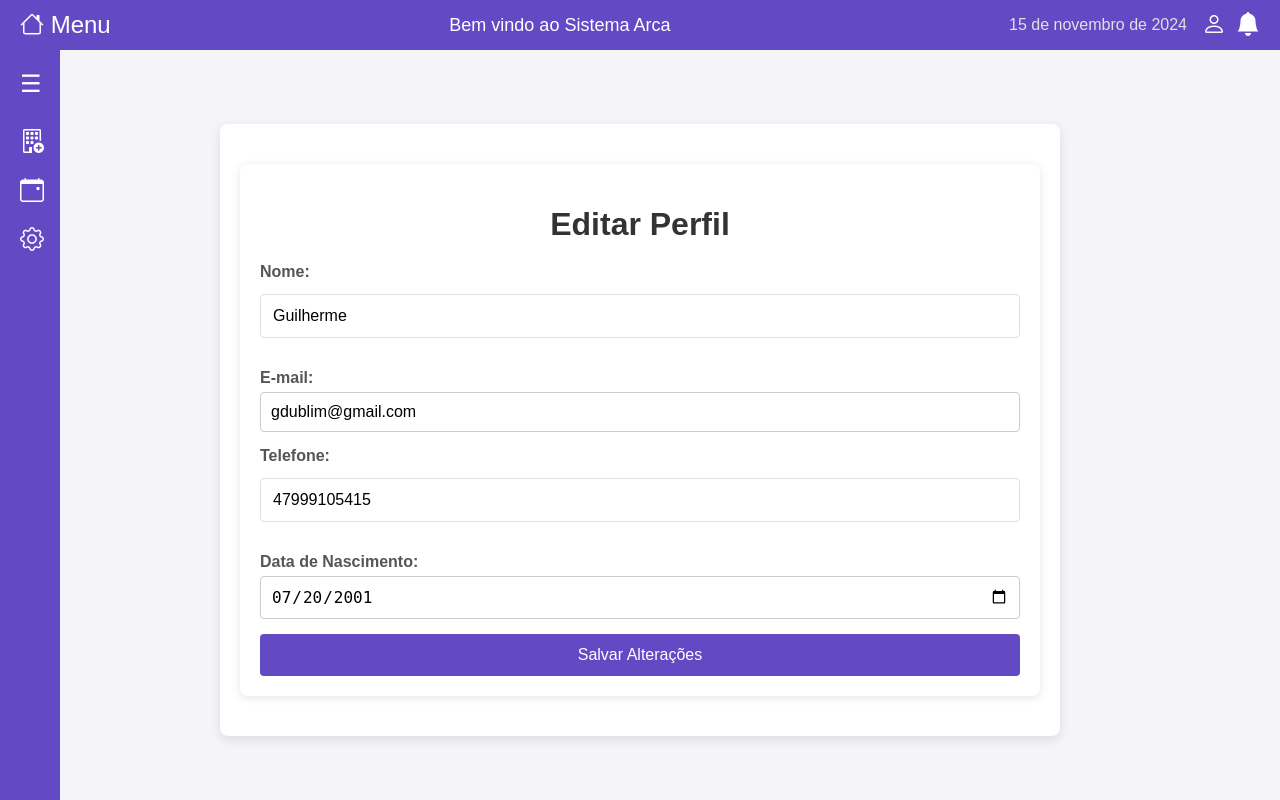
After one commit to guilhermedublim/arca, a Flask app: page /editar-perfil in a window 1280 px wide. The commit adds this page. Run offline with Flask 3, Linux system fonts and the light colour scheme; the visitor is signed in with stand-in values (Sample User, id 1).

Commit message:
Finalizado implementação das rotinas de reserva e implementado alteração do perfil do usuário, além de correções na tela do menu do sistema.

```diff
--- a/app.py
+++ b/app.py
@@ -23,7 +23,6 @@ with app.app_context():
     db.create_all()
 
 @app.route('/', methods=['GET','POST'])
-@login_required
 def login():
     if request.method == 'POST':
         email = request.form['username']
@@ -47,10 +46,13 @@ def logout():
     flash('Logout realizado com sucesso!', 'info')
     return redirect(url_for('login'))
 
+notificacoes = []
+
 @app.route('/menu')
 @login_required
 def menu():
-    return render_template('menu.html', notificacoes=notificacoes)
+    usuarios = Usuario.query.filter(Usuario.id == session['user_id']).first()
+    return render_template('menu.html', notificacoes=notificacoes, usuarios=usuarios)
 
 @app.route('/salas', methods=['GET'])
 @login_required
@@ -133,7 +135,7 @@ def criar_reserva():
             salas = Sala.query.all()
             usuarios = Usuario.query.all()
             sala_id = request.form['sala_id']
-            usuario_id = current_user.id #request.form['usuario_id']
+            usuario_id = request.form['usuario_id']
             data_reserva = datetime.strptime(request.form['data_reserva'], '%Y-%m-%d').date()
             horario_inicio = datetime.strptime(request.form['horario_inicio'], '%H:%M').time()
             horario_fim = datetime.strptime(request.form['horario_fim'], '%H:%M').time()
@@ -232,5 +234,62 @@ def criar_usuario():
         flash(f'Erro ao criar o usuário: {str(e)}', 'error')
     return redirect(url_for('login'))
 
+@app.route('/conta/configuracoes', methods=['GET', 'POST'])
+@login_required
+def configuracoes_conta():
+    usuario = Usuario.query.get_or_404(current_user.id)
+
+    if request.method == 'POST':
+        try:
+            # Atualizar informações pessoais
+            usuario.email = request.form['email']
+            usuario.telefone = request.form['telefone']
+            db.session.commit()
+            flash('Informações pessoais atualizadas!', 'success')
+
+            # Alterar senha
+            if 'nova_senha' in request.form and 'confirmar_senha' in request.form:
+                nova_senha = request.form['nova_senha']
+                confirmar_senha = request.form['confirmar_senha']
+                if nova_senha == confirmar_senha:
+                    usuario.senha = generate_password_hash(nova_senha)
+                    db.session.commit()
+                    flash('Senha alterada com sucesso!', 'success')
+                else:
+                    flash('As senhas não coincidem!', 'danger')
+        except Exception as e:
+            db.session.rollback()
+            flash(f'Ocorreu um erro: {str(e)}', 'danger')
+
+    return render_template('configuracoes_conta.html', usuario=usuario)
+
+ALLOWED_EXTENSIONS = {'png', 'jpg', 'jpeg'}
+def allowed_file(filename):
+    return '.' in filename and filename.rsplit('.', 1)[1].lower() in ALLOWED_EXTENSIONS
+
+
+@app.route('/editar-perfil', methods=['GET', 'POST'])
+@login_required
+def editar_perfil():
+    usuario = Usuario.query.get(session['user_id'])
+
+    if request.method == 'POST':
+        usuario.nome = request.form.get('nome')
+        usuario.email = request.form.get('email')
+        usuario.telefone = request.form.get('telefone')
+        usuario.endereco = request.form.get('endereco')
+        usuario.data_nascimento = datetime.strptime(request.form['data_nascimento'], "%Y-%m-%d").date()
+
+        try:
+            db.session.commit()
+            flash('Perfil atualizado com sucesso!', 'success')
+            return redirect(url_for('menu'))
+        except Exception as e:
+            db.session.rollback()
+            flash(f'Erro ao atualizar o perfil: {str(e)}', 'danger')
+            db.session.rollback()
+        return redirect(url_for('editar_perfil'))
+    return render_template('editar_perfil.html', usuario=usuario)
+
 if __name__ == '__main__':
     app.run(debug=True)
--- a/extensions.py
+++ b/extensions.py
@@ -1,5 +1,6 @@
 from flask_sqlalchemy import SQLAlchemy
 from flask import Flask
+from flask_migrate import Migrate
 
 app = Flask(__name__)
 app.config['SQLALCHEMY_DATABASE_URI'] = 'sqlite:///C:/Users/Gui/Documents/Projetos/arca/arca.db'
--- a/static/style.css
+++ b/static/style.css
@@ -187,6 +187,90 @@ footer {
     margin-top: 20px;
     font-size: 14px;
     color: #777;
+}
+
+/* Container dos ícones no cabeçalho */
+.header-icons {
+    display: flex;
+    align-items: center;
+    gap: 20px; /* Espaçamento entre os ícones */
+    position: relative;
+}
+
+/* Ícone de usuário */
+#profile-icon {
+    font-size: 24px;
+    margin-right: 10px;
+    cursor: pointer;
+    color: #555;
+    transition: color 0.3s;
+    width: 40px;
+    height: 40px;
+    border-radius: 50%;
+    object-fit: cover;
+    cursor: pointer;
+}
+
+#profile-icon:hover {
+    color: #000;
+}
+
+/* Ícone de notificações */
+#notification-icon {
+    font-size: 24px;
+    cursor: pointer;
+    color: #555;
+    transition: color 0.3s;
+}
+
+#notification-icon:hover {
+    color: #000;
+}
+
+/* Menu de perfil */
+.profile-dropdown {
+    position: relative;
+}
+
+.profile-menu {
+    display: none; /* Inicialmente escondido */
+    position: absolute;
+    top: 35px;
+    left: 0; /* Para alinhar à esquerda do ícone de perfil */
+    background: #fff;
+    border: 1px solid #ddd;
+    border-radius: 5px;
+    box-shadow: 0px 4px 6px rgba(0, 0, 0, 0.1);
+    z-index: 10;
+    width: 200px;
+}
+
+.profile-menu a {
+    display: block;
+    padding: 10px 15px;
+    text-decoration: none;
+    color: #333;
+    font-size: 14px;
+}
+
+.profile-menu a:hover {
+    background: #f0f0f0;
+}
+
+/* Mostrar menu ao passar o mouse ou clicar */
+.profile-dropdown:hover .profile-menu,
+.profile-dropdown.active .profile-menu {
+    display: block;
+}
+
+@media (max-width: 768px) {
+    .header-icons {
+        gap: 10px; /* Reduz o espaço entre os ícones */
+    }
+
+    .profile-menu {
+        width: 150px; /* Ajusta a largura do menu em telas pequenas */
+    }
 }
 
 /* Barra lateral */
@@ -737,3 +821,127 @@ h1 {
 .mt-3 {
     margin-top: 1rem;
 }
+
+/* Ícones alinhados */
+.header-icons {
+    display: flex;
+    align-items: center;
+    gap: 20px; /* Ajuste o espaçamento entre os ícones */
+    position: relative;
+}
+
+#profile-icon,
+#notification-icon {
+    font-size: 24px;
+    cursor: pointer;
+    color: white;
+    transition: color 0.3s;
+}
+
+/* Estilização para dropdown */
+.dropdown {
+    position: relative;
+}
+
+.dropdown-menu {
+    display: none; /* Inicialmente escondido */
+    position: absolute;
+    top: 40px; /* Ajuste para aparecer abaixo do ícone */
+    right: 0; /* Alinhar à direita */
+    background: #fff;
+    border: 1px solid #ddd;
+    border-radius: 5px;
+    box-shadow: 0px 4px 6px rgba(0, 0, 0, 0.1);
+    z-index: 1000;
+    width: 200px;
+}
+
+.dropdown-menu ul {
+    list-style: none;
+    margin: 0;
+    padding: 0;
+}
+
+.dropdown-menu li {
+    padding: 10px;
+    border-bottom: 1px solid #f1f1f1;
+}
+
+.dropdown-menu li:last-child {
+    border-bottom: none;
+}
+
+.dropdown-menu li a {
+    text-decoration: none;
+    color: #555;
+    display: block;
+    transition: background-color 0.3s;
+}
+
+.dropdown-menu li a:hover {
+    background-color: #f1f1f1;
+}
+
+/** MENU */
+
+/* Geral do container */
+.menu-container-menu {
+    display: flex;
+    justify-content: center;
+    align-items: center;
+    gap: 20px;
+    margin: 40px auto;
+    flex-wrap: wrap;
+}
+
+/* Estilo dos cards */
+.card {
+    width: 200px;
+    height: 200px;
+    background-color: #f4f4f4;
+    border: 2px solid #ccc;
+    border-radius: 15px;
+    display: flex;
+    flex-direction: column;
+    justify-content: center;
+    align-items: center;
+    box-shadow: 0 4px 8px rgba(0, 0, 0, 0.1);
+    transition: transform 0.3s ease, box-shadow 0.3s ease;
+    cursor: pointer;
+    text-align: center;
+}
+
+.card:hover {
+    transform: translateY(-10px);
+    box-shadow: 0 6px 12px rgba(0, 0, 0, 0.2);
+}
+
+/* Estilo do texto dentro dos cards */
+.card h2 {
+    font-size: 1.5rem;
+    color: #333;
+    margin-bottom: 10px;
+}
+
+.card p {
+    font-size: 1rem;
+    color: #666;
+}
+
+.card i {
+    font-size: 24px;
+    color: #555;
+}
+
+/* Para dispositivos menores */
+@media (max-width: 768px) {
+    .menu-container {
+        flex-direction: column;
+        gap: 15px;
+    }
+
+    .card {
+        width: 100%;
+        max-width: 300px;
+    }
+}
--- a/templates/base.html
+++ b/templates/base.html
@@ -51,8 +51,18 @@
                 <span class="text">Menu</span>
             </a>
         </div>
-        <span class="welcome-message">Bem-vindo ao Sistema Arca</span>
+        <span class="welcome-message">Bem vindo ao Sistema Arca</span>
         <span class="current-date" id="currentDate"></span>
+
+        <div id="profile-dropdown" class="dropdown">
+            <i class="bi bi-person" id="profile-icon"></i>
+            <div id="profile-menu" class="dropdown-menu">
+                <ul>
+                    <li><a href="/editar-perfil">Editar Perfil</a></li>
+                    <li><a href="/configuracoes">Configurações da Conta</a></li>
+                </ul>
+            </div>
+        </div>
         <div class="notification-icon" onclick="toggleNotifications()">
             <i class="bi bi-bell-fill"></i>
             <div class="notification-popup" id="notificationPopup">
@@ -102,6 +112,32 @@
                 });
             }
         });
+
+        document.addEventListener("DOMContentLoaded", function () {
+            const profileIcon = document.getElementById("profile-icon");
+            const profileMenu = document.getElementById("profile-menu");
+            const notificationMenu = document.getElementById("notification-menu");
+
+            // Abrir/fechar menu de perfil ao clicar no ícone
+            profileIcon.addEventListener("click", function (event) {
+                event.stopPropagation(); // Impede que o clique feche imediatamente
+                profileMenu.style.display =
+                    profileMenu.style.display === "block" ? "none" : "block";
+
+                // Fecha o menu de notificações, se aberto
+                if (notificationMenu) {
+                    notificationMenu.style.display = "none";
+                }
+            });
+
+            // Fechar o menu ao clicar fora
+            document.addEventListener("click", function () {
+                if (profileMenu) {
+                    profileMenu.style.display = "none";
+                }
+            });
+        });
+
     </script>
 </body>
 </html>
--- /dev/null
+++ b/templates/editar_perfil.html
@@ -0,0 +1,42 @@
+{% extends "base.html" %}
+
+{% block title %}Editar Perfil{% endblock %}
+
+{% block content %}
+<div class="container">
+    <h1>Editar Perfil</h1>
+    <form method="POST" action="{{ url_for('editar_perfil') }}" enctype="multipart/form-data">
+        <div class="form-group">
+            <label for="nome">Nome:</label>
+            <input type="text" id="nome" name="nome" class="form-control" value="{{ usuario.nome }}" required>
+        </div>
+
+        <div class="form-group">
+            <label for="email">E-mail:</label>
+            <input type="email" id="email" name="email" class="form-control" value="{{ usuario.email }}" required>
+        </div>
+
+        <div class="form-group">
+            <label for="telefone">Telefone:</label>
+            <input type="text" id="telefone" name="telefone" class="form-control" value="{{ usuario.telefone }}">
+        </div>
+
+        <div class="form-group">
+            <label for="data_nascimento">Data de Nascimento:</label>
+            <input type="date" id="data_nascimento" name="data_nascimento" class="form-control" value="{{ usuario.data_nascimento }}">
+        </div>
+
+        <button type="submit" class="button">Salvar Alterações</button>
+    </form>
+</div>
+
+{% with messages = get_flashed_messages(with_categories=true) %}
+    {% if messages %}
+    <div class="flash-messages">
+        {% for category, message in messages %}
+        <div class="alert {{ category }}">{{ message }}</div>
+        {% endfor %}
+    </div>
+    {% endif %}
+{% endwith %}
+{% endblock %}
```
Also changed, not shown: templates/configuracoes_conta.html (added, +27 -0 lines), templates/menu.html (+18 -7 lines), README.md, arca.db.
